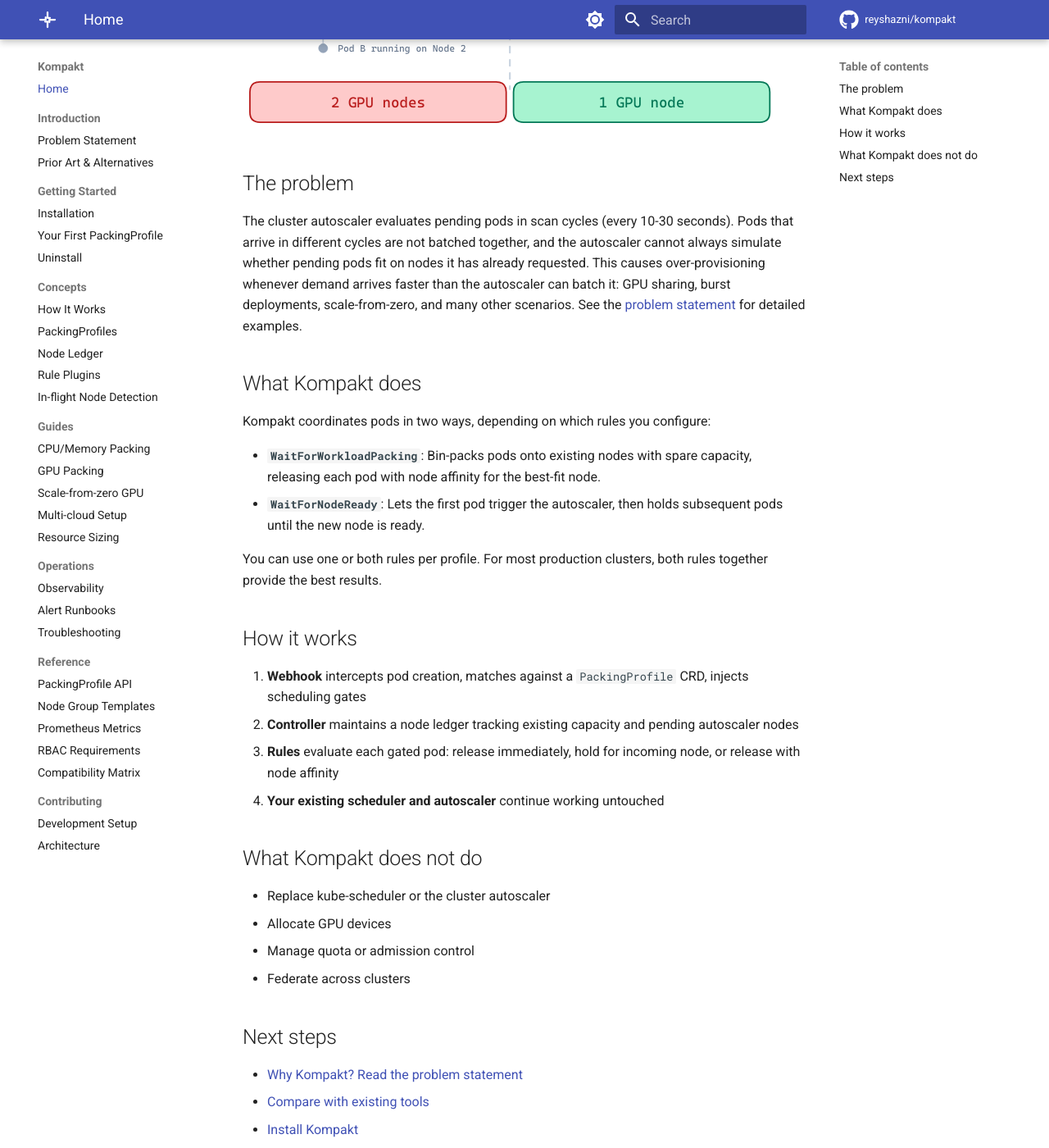
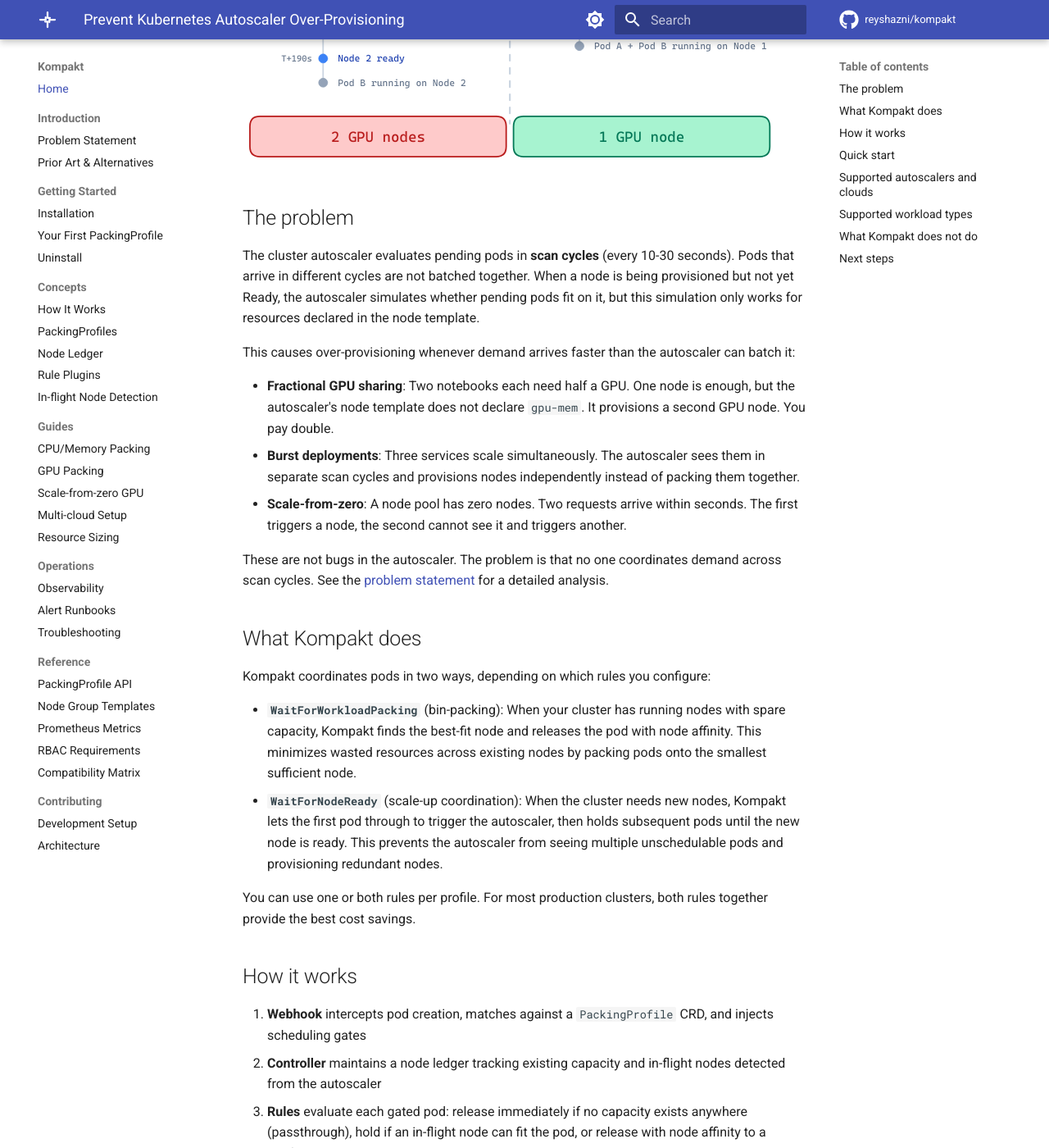
Before and after one commit to reyshazni/kompakt, an MkDocs documentation site: the page built from docs/index.md, in a window 1280 px wide and 1400 px high, scrolled down 911 px. Shown: the whole window at 82% size. Built offline with MkDocs 1.6.1 and Material for MkDocs 9.7.7, drawn with Linux system fonts in a browser that asks for light colours; comment, search, counter and statistics services are not loaded; some of the changed text lies outside the part shown.

Commit message:
docs: fix SEO title and OG tags

````diff
--- a/docs/index.md
+++ b/docs/index.md
@@ -1,8 +1,9 @@
 ---
+title: Prevent Kubernetes Autoscaler Over-Provisioning
 description: Kompakt is a Kubernetes admission-time coordinator that prevents cluster autoscaler over-provisioning using scheduling gates. No custom scheduler, no privileged access.
 ---
 
-# Kompakt
+# Kompakt - Kubernetes Admission-Time Coordinator
 
 **Keep your cluster compact.**
 
@@ -16,30 +17,81 @@
 
 ## The problem
 
-The cluster autoscaler evaluates pending pods in scan cycles (every 10-30 seconds). Pods that arrive in different cycles are not batched together, and the autoscaler cannot always simulate whether pending pods fit on nodes it has already requested. This causes over-provisioning whenever demand arrives faster than the autoscaler can batch it: GPU sharing, burst deployments, scale-from-zero, and many other scenarios. See the [problem statement](introduction/problem-statement.md) for detailed examples.
+The cluster autoscaler evaluates pending pods in **scan cycles** (every 10-30 seconds). Pods that arrive in different cycles are not batched together. When a node is being provisioned but not yet Ready, the autoscaler simulates whether pending pods fit on it, but this simulation only works for resources declared in the node template.
+
+This causes over-provisioning whenever demand arrives faster than the autoscaler can batch it:
+
+- **Fractional GPU sharing**: Two notebooks each need half a GPU. One node is enough, but the autoscaler's node template does not declare `gpu-mem`. It provisions a second GPU node. You pay double.
+- **Burst deployments**: Three services scale simultaneously. The autoscaler sees them in separate scan cycles and provisions nodes independently instead of packing them together.
+- **Scale-from-zero**: A node pool has zero nodes. Two requests arrive within seconds. The first triggers a node, the second cannot see it and triggers another.
+
+These are not bugs in the autoscaler. The problem is that no one coordinates demand across scan cycles. See the [problem statement](introduction/problem-statement.md) for a detailed analysis.
 
 ## What Kompakt does
 
 Kompakt coordinates pods in two ways, depending on which rules you configure:
 
-- **`WaitForWorkloadPacking`**: Bin-packs pods onto existing nodes with spare capacity, releasing each pod with node affinity for the best-fit node.
-- **`WaitForNodeReady`**: Lets the first pod trigger the autoscaler, then holds subsequent pods until the new node is ready.
+- **`WaitForWorkloadPacking`** (bin-packing): When your cluster has running nodes with spare capacity, Kompakt finds the best-fit node and releases the pod with node affinity. This minimizes wasted resources across existing nodes by packing pods onto the smallest sufficient node.
+- **`WaitForNodeReady`** (scale-up coordination): When the cluster needs new nodes, Kompakt lets the first pod through to trigger the autoscaler, then holds subsequent pods until the new node is ready. This prevents the autoscaler from seeing multiple unschedulable pods and provisioning redundant nodes.
 
-You can use one or both rules per profile. For most production clusters, both rules together provide the best results.
+You can use one or both rules per profile. For most production clusters, both rules together provide the best cost savings.
 
 ## How it works
 
-1. **Webhook** intercepts pod creation, matches against a `PackingProfile` CRD, injects scheduling gates
-2. **Controller** maintains a node ledger tracking existing capacity and pending autoscaler nodes
-3. **Rules** evaluate each gated pod: release immediately, hold for incoming node, or release with node affinity
-4. **Your existing scheduler and autoscaler** continue working untouched
+1. **Webhook** intercepts pod creation, matches against a `PackingProfile` CRD, and injects scheduling gates
+2. **Controller** maintains a node ledger tracking existing capacity and in-flight nodes detected from the autoscaler
+3. **Rules** evaluate each gated pod: release immediately if no capacity exists anywhere (passthrough), hold if an in-flight node can fit the pod, or release with node affinity to a confirmed node
+4. **Your existing scheduler and autoscaler** continue working untouched. The scheduler places pods on confirmed capacity. The autoscaler sees only the demand it should see.
+
+## Quick start
+
+Requires Kubernetes >= 1.30:
+
+```bash
+helm install kompakt oci://ghcr.io/reyshazni/charts/kompakt \
+  -n kompakt-system --create-namespace
+```
+
+Then create a [PackingProfile](getting-started/first-profile.md) and label your workloads. See the [installation guide](getting-started/installation.md) for details.
+
+## Supported autoscalers and clouds
+
+Kompakt is autoscaler-aware, not cloud-aware. It detects in-flight nodes from whichever autoscaler is running via the Kubernetes API, without cloud credentials.
+
+| Autoscaler | Detection method | Supported clouds |
+|---|---|---|
+| Cluster Autoscaler | `cluster-autoscaler-status` ConfigMap | EKS, GKE, AKS, self-managed |
+| GOATScaler | `ProvisionNode` pod events | Alibaba ACK |
+| Karpenter (planned) | `NodeClaim` CRD resources | EKS, AKS |
+| NotReady fallback | Node objects with Ready!=True | All clouds, all autoscalers |
+
+Detection is automatic. No configuration needed. See [compatibility matrix](reference/compatibility.md) for the full list of supported Kubernetes versions, managed services, GPU sharing systems, and workload controllers.
+
+## Supported workload types
+
+Kompakt operates at the Pod level. The webhook intercepts Pod CREATE events regardless of which controller created the pod:
+
+| Workload type | How it works |
+|---|---|
+| Deployment, StatefulSet | Each pod gated individually |
+| Job, CronJob | Gated, composes with Kueue if present |
+| KServe InferenceService | Underlying pods gated transparently |
+| Argo Workflow | Each step pod gated individually |
+| Ray RayCluster | Each worker pod gated |
+| Kubeflow PyTorchJob / TFJob | Each replica gated |
+| DaemonSet | Excluded by default |
 
 ## What Kompakt does not do
 
+Kompakt solves one specific problem: autoscaler over-provisioning caused by demand arriving faster than nodes. It does not:
+
 - Replace kube-scheduler or the cluster autoscaler
-- Allocate GPU devices
-- Manage quota or admission control
+- Allocate GPU devices (use NVIDIA device-plugin, HAMi, or KAI)
+- Manage resource quotas (use Kueue or ResourceQuota)
+- Provide gang scheduling (use Volcano or Coscheduling)
 - Federate across clusters
+
+See [prior art](introduction/prior-art.md) for how Kompakt compares to these tools and when to use each.
 
 ## Next steps
 
--- a/mkdocs.yml
+++ b/mkdocs.yml
@@ -8,6 +8,7 @@
 
 theme:
   name: material
+  custom_dir: overrides
   palette:
     - media: "(prefers-color-scheme: light)"
       scheme: default
@@ -58,6 +59,11 @@
   - search
   - meta
 
+extra:
+  social:
+    - icon: fontawesome/brands/github
+      link: https://github.com/reyshazni/kompakt
+
 nav:
   - Home: index.md
   - Introduction:
--- /dev/null
+++ b/overrides/main.html
@@ -0,0 +1,22 @@
+{% extends "base.html" %}
+
+{% block extrahead %}
+{% if page and page.meta and page.meta.description %}
+  {% set desc = page.meta.description %}
+{% else %}
+  {% set desc = config.site_description %}
+{% endif %}
+{% if page and page.meta and page.meta.title %}
+  {% set og_title = page.meta.title ~ " - " ~ config.site_name %}
+{% else %}
+  {% set og_title = page.title ~ " - " ~ config.site_name %}
+{% endif %}
+<meta property="og:type" content="website">
+<meta property="og:title" content="{{ og_title }}">
+<meta property="og:description" content="{{ desc }}">
+<meta property="og:url" content="{{ page.canonical_url }}">
+<meta property="og:site_name" content="{{ config.site_name }}">
+<meta name="twitter:card" content="summary">
+<meta name="twitter:title" content="{{ og_title }}">
+<meta name="twitter:description" content="{{ desc }}">
+{% endblock %}
````
